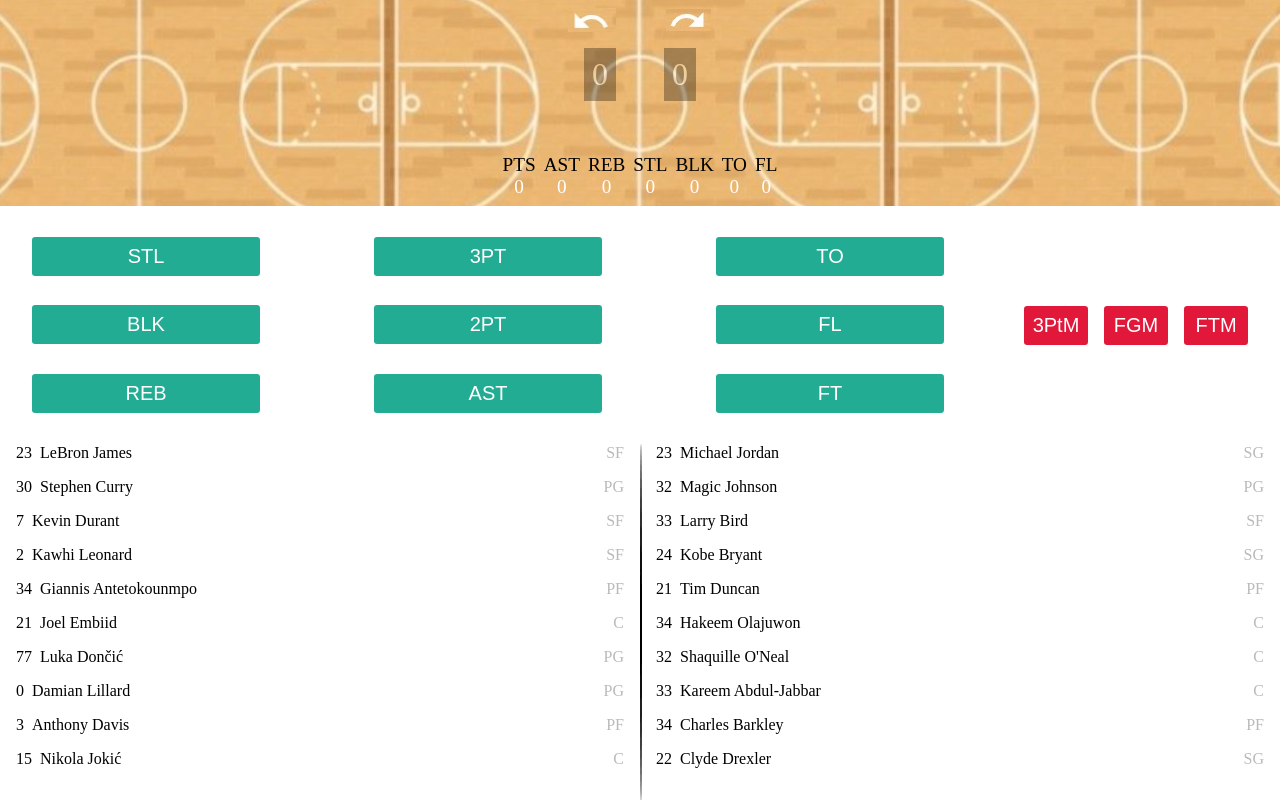
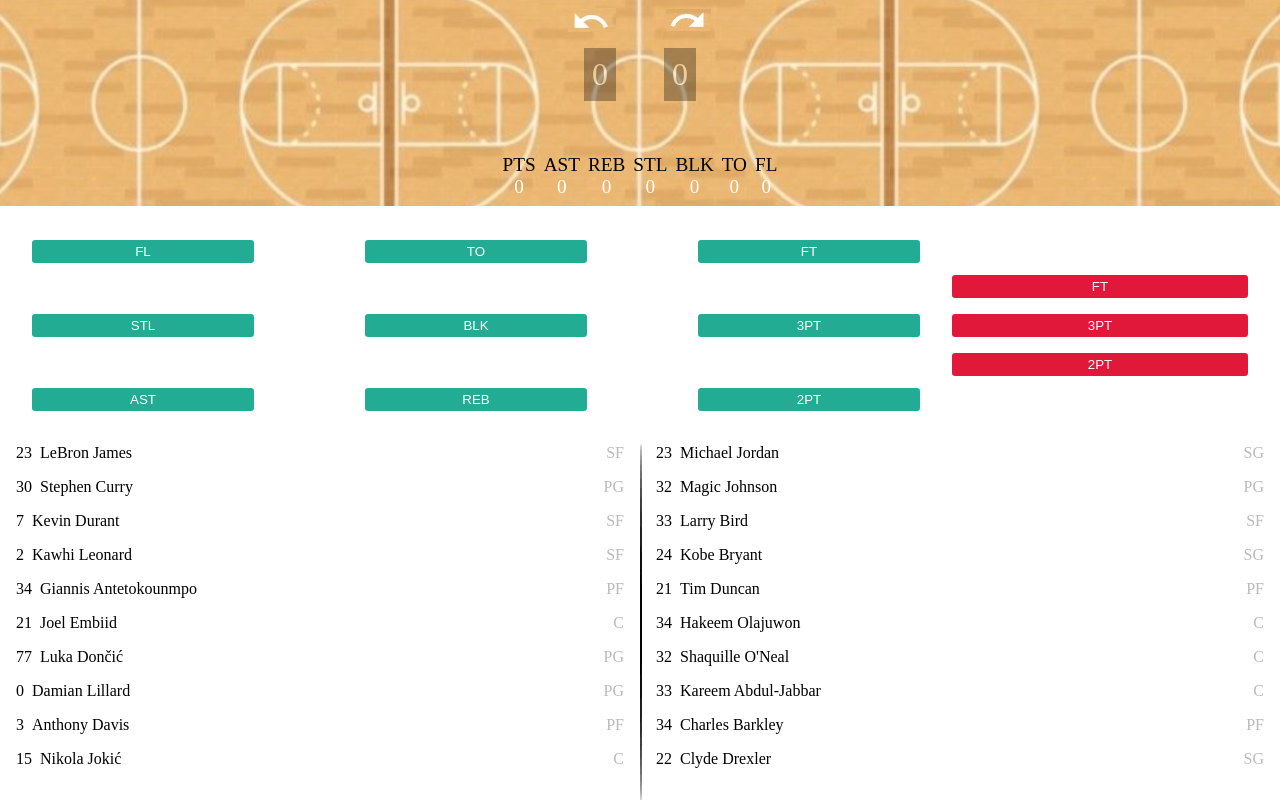
Before and after one commit to gbsimon87/scoreboard, a React (Create React App) app: page / in a window 1280 px wide. Built offline with nearby package versions, Linux system fonts and the light colour scheme; the HTML template or start-up script is replaced by a standard one.

Commit message:
fix some spacing

```diff
--- a/src/App.css
+++ b/src/App.css
@@ -92,49 +92,38 @@
   display: flex;
   flex: 1;
   padding: 0 2rem;
+  gap: 2rem;
 }
 
 .scoreboard .scoreboard-area__stats-options .left-side {
   display: flex;
   flex: 3 1;
   flex-wrap: wrap;
-  gap: 1rem;
   justify-content: space-between;
   column-gap: 1rem;
-  row-gap: 0;
+  row-gap: 1rem;
   align-items: center;
 }
 
 .scoreboard .scoreboard-area__stats-options .left-side .left-side__stats {
   flex-basis: 25%;
-  padding: 0.5rem;
   background: #22ac93;
   color: white;
-  font-size: 1.25rem;
   display: flex;
   justify-content: center;
 }
 
 .scoreboard .scoreboard-area__stats-options .right-side {
+  flex: 1 1;
   display: flex;
-  flex: 1;
-  flex-wrap: wrap;
-  gap: 1rem;
-  justify-content: flex-end;
-  column-gap: 1rem;
-  row-gap: 0;
-  align-items: center;
+  row-gap: 1rem;
+  justify-content: center;
+  flex-flow: column;
 }
 
 .scoreboard .scoreboard-area__stats-options .right-side .right-side__stats {
-  padding: 0.5rem;
   color: white;
-  font-size: 1.25rem;
-  display: flex;
-  justify-content: center;
-  align-items: center;
   background: #e2183b;
-  width: 4rem;
 }
 
 /* THIRD SECTION */
@@ -173,6 +162,7 @@
 .scoreboard .scoreboard-area__teams .scoreboard-area__teams--team-list .player {
   display: flex;
   gap: 0.5rem;
+  justify-content: space-between;
 }
 
 .scoreboard .scoreboard-area__teams .scoreboard-area__teams--team-list .player .player_name {
--- a/src/App.jsx
+++ b/src/App.jsx
@@ -585,20 +585,20 @@ function App() {
         </div>
         <div className="scoreboard-area__stats-options">
           <div className="left-side">
+            <button className="button button_made left-side__stats" onClick={() => handleAction("fouls")}>FL</button>
+            <button className="button button_made left-side__stats" onClick={() => handleAction("turnovers")}>TO</button>
+            <button className="button button_made left-side__stats" onClick={() => handleAction("freethrows")}>FT</button>
             <button className="button button_made left-side__stats" onClick={() => handleAction("steals")}>STL</button>
+            <button className="button button_made left-side__stats" onClick={() => handleAction("blocks")}>BLK</button>
             <button className="button button_made left-side__stats" onClick={() => handleAction("threePoints")}>3PT</button>
-            <button className="button button_made left-side__stats" onClick={() => handleAction("turnovers")}>TO</button>
-            <button className="button button_made left-side__stats" onClick={() => handleAction("blocks")}>BLK</button>
+            <button className="button button_made left-side__stats" onClick={() => handleAction("assists")}>AST</button>
+            <button className="button button_made left-side__stats" onClick={() => handleAction("rebounds")}>REB</button>
             <button className="button button_made left-side__stats" onClick={() => handleAction("twoPoints")}>2PT</button>
-            <button className="button button_made left-side__stats" onClick={() => handleAction("fouls")}>FL</button>
-            <button className="button button_made left-side__stats" onClick={() => handleAction("rebounds")}>REB</button>
-            <button className="button button_made left-side__stats" onClick={() => handleAction("assists")}>AST</button>
-            <button className="button button_made left-side__stats" onClick={() => handleAction("freethrows")}>FT</button>
           </div>
           <div className="right-side">
-            <button className="button button_missed right-side__stats">3PtM</button>
-            <button className="button button_missed right-side__stats">FGM</button>
-            <button className="button button_missed right-side__stats">FTM</button>
+            <button className="button button_missed right-side__stats">FT</button>
+            <button className="button button_missed right-side__stats">3PT</button>
+            <button className="button button_ed right-side__stats">2PT</button>
           </div>
         </div>
         <div className="scoreboard-area__teams">
```
